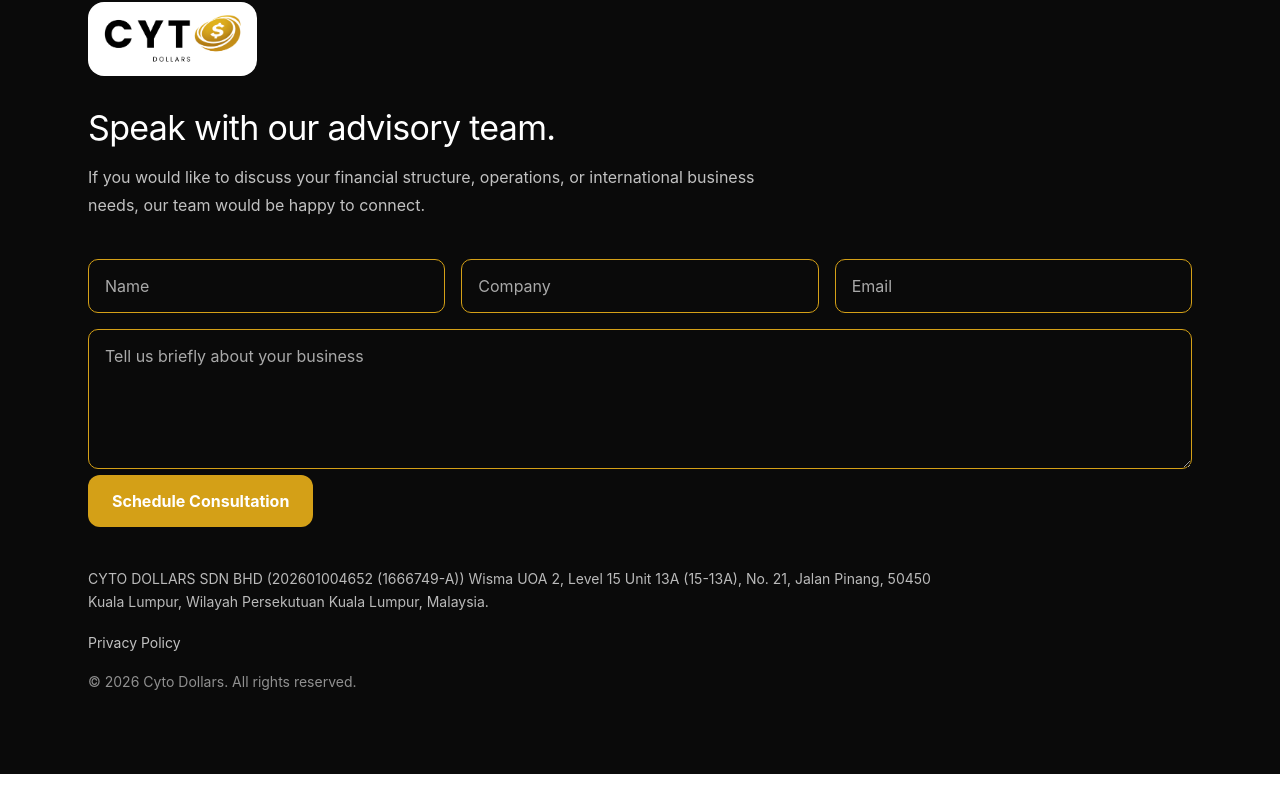
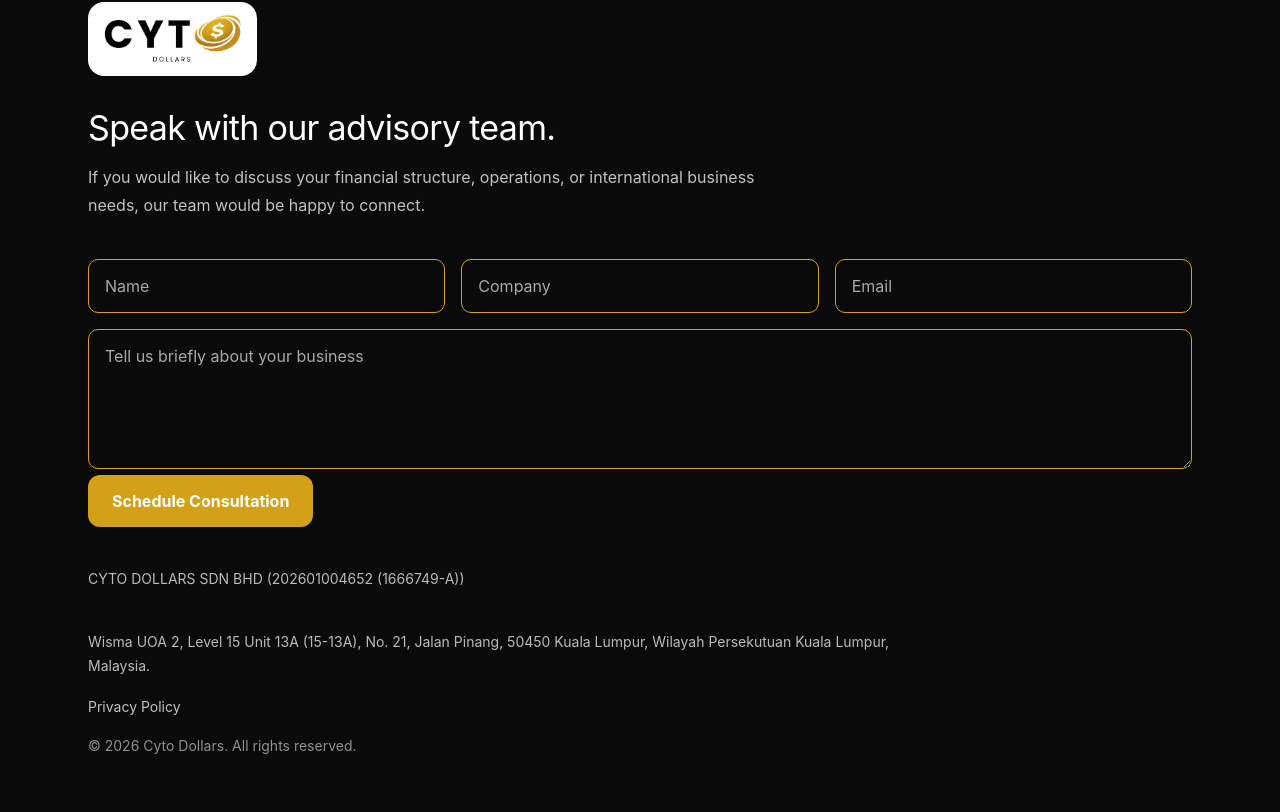
Before and after one commit to Tevaryan/cyto-dollars, a React (Vite) app in the folder cyto-dollars/: page / in a window 1280 px wide. Shown: the part 2576-3388 px from the top of the page. Before the commit the page ends 3350 px from the top, so only its background shows below. Built offline with nearby package versions, Linux system fonts and the light colour scheme.

Commit message:
aesthetic changes with address

```diff
--- a/cyto-dollars/src/App.jsx
+++ b/cyto-dollars/src/App.jsx
@@ -511,8 +511,11 @@ export default function App() {
             Schedule Consultation
           </a>
 
+           <p className="address">
+            CYTO DOLLARS SDN BHD (202601004652 (1666749-A))
+          </p>
+
           <p className="address">
-            CYTO DOLLARS SDN BHD (202601004652 (1666749-A))
             Wisma UOA 2, Level 15 Unit 13A (15-13A), No. 21, Jalan Pinang, 50450 Kuala Lumpur,
             Wilayah Persekutuan Kuala Lumpur, Malaysia.
           </p>
```
